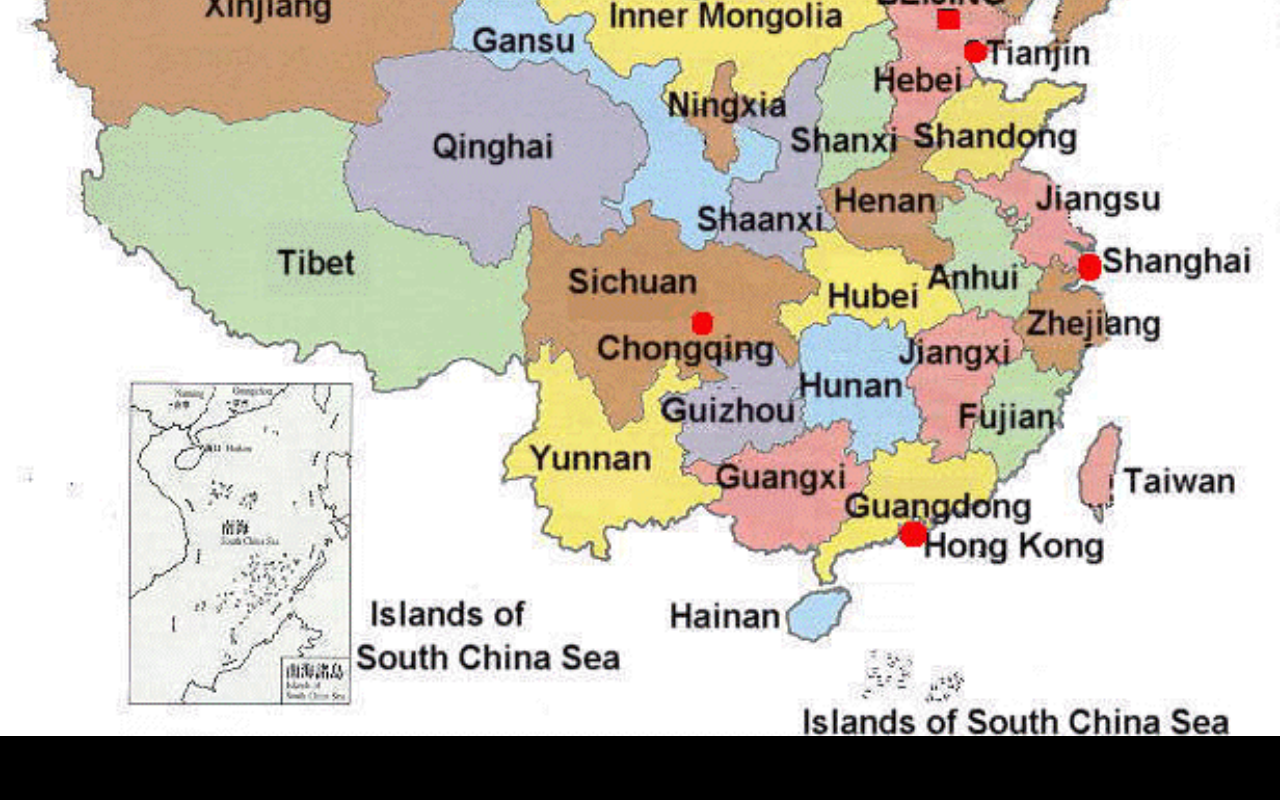
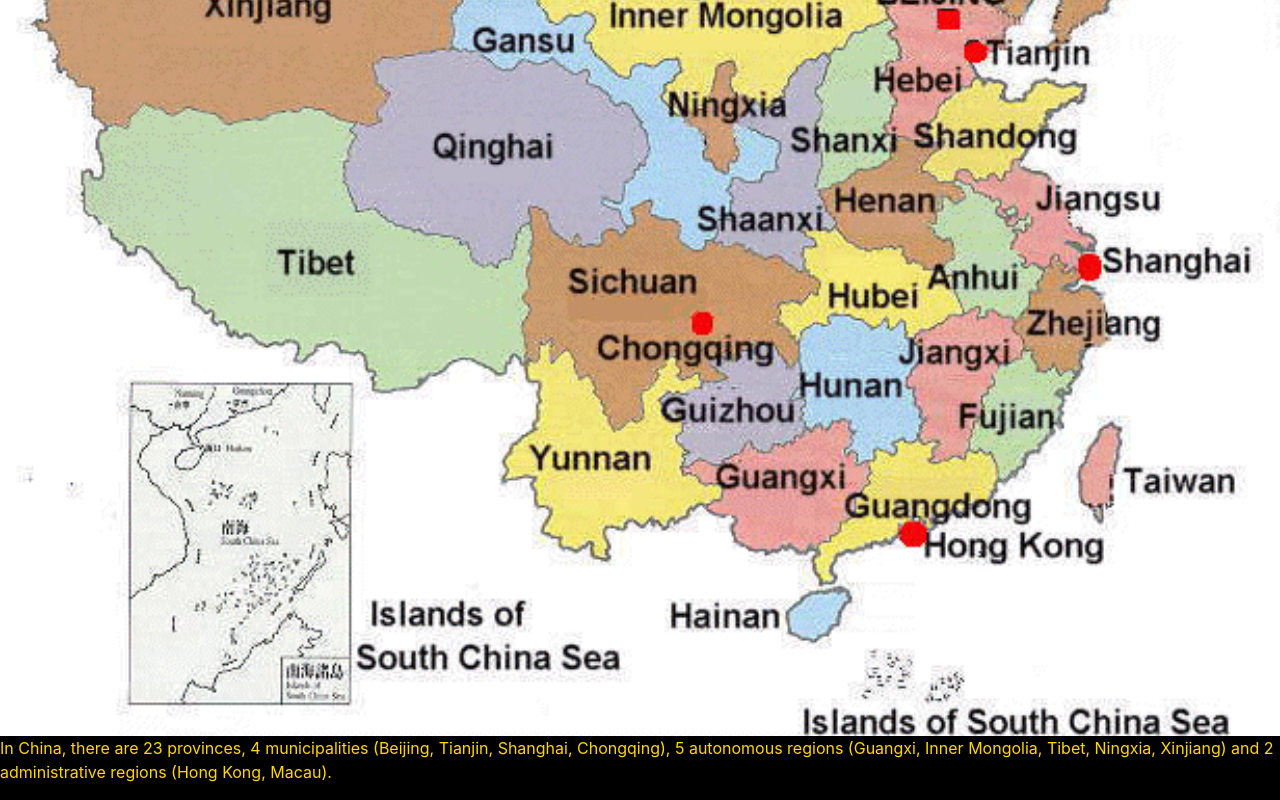
Before and after one commit to tubajack/TravelToChina, a React (Create React App) app in the folder client/: page /geography in a window 1280 px wide. Shown: the part 3000-3800 px from the top of the page. Before the commit the page ends 3736 px from the top, so only its background shows below. Built offline with nearby package versions, Linux system fonts and the light colour scheme.

Commit message:
Adding information about the provinces in China.

```diff
--- a/client/src/pages/Geography.js
+++ b/client/src/pages/Geography.js
@@ -56,6 +56,11 @@ export default class Geography extends Component {
           height="100%"
         />
 
+        <p>
+          In China, there are 23 provinces, 4 municipalities (Beijing, Tianjin, Shanghai, Chongqing), 5 autonomous regions
+          (Guangxi, Inner Mongolia, Tibet, Ningxia, Xinjiang) and 2 administrative regions (Hong Kong, Macau).
+        </p>
+
       </div>
     );
   }
```
